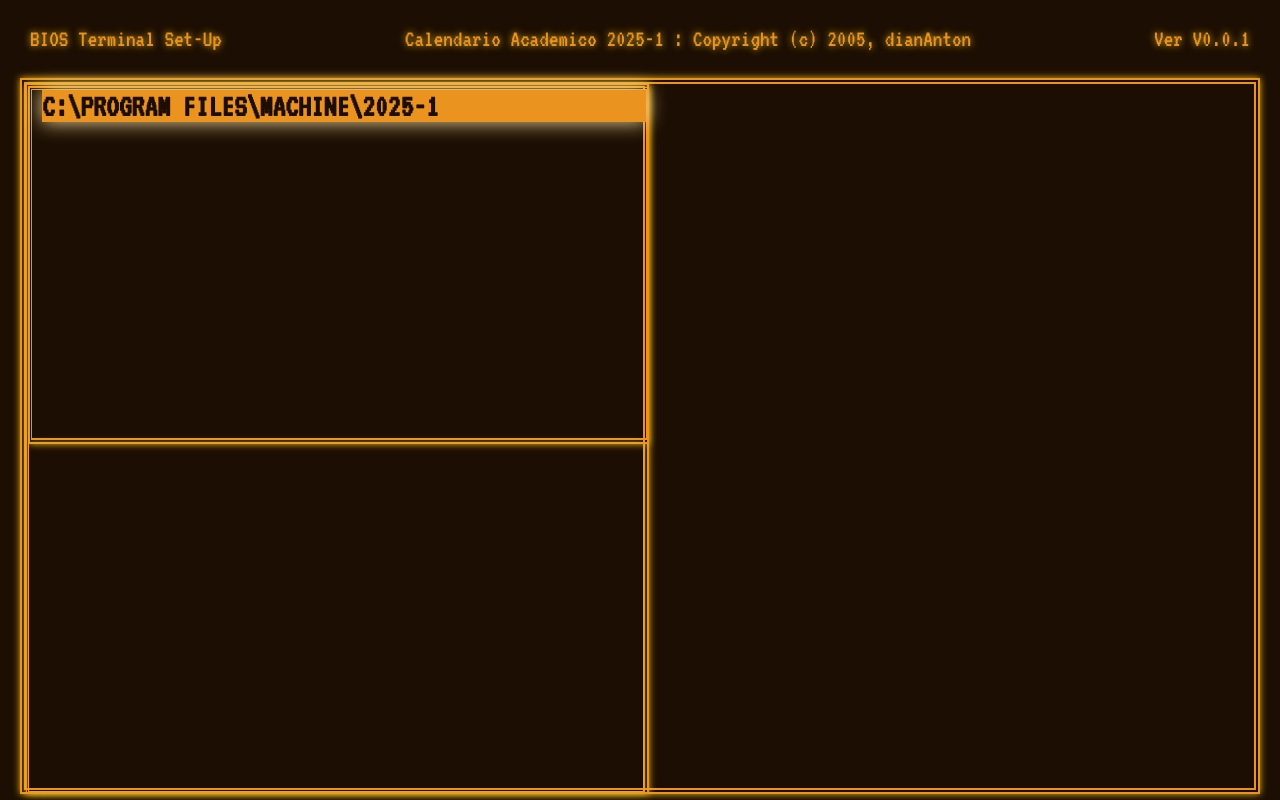
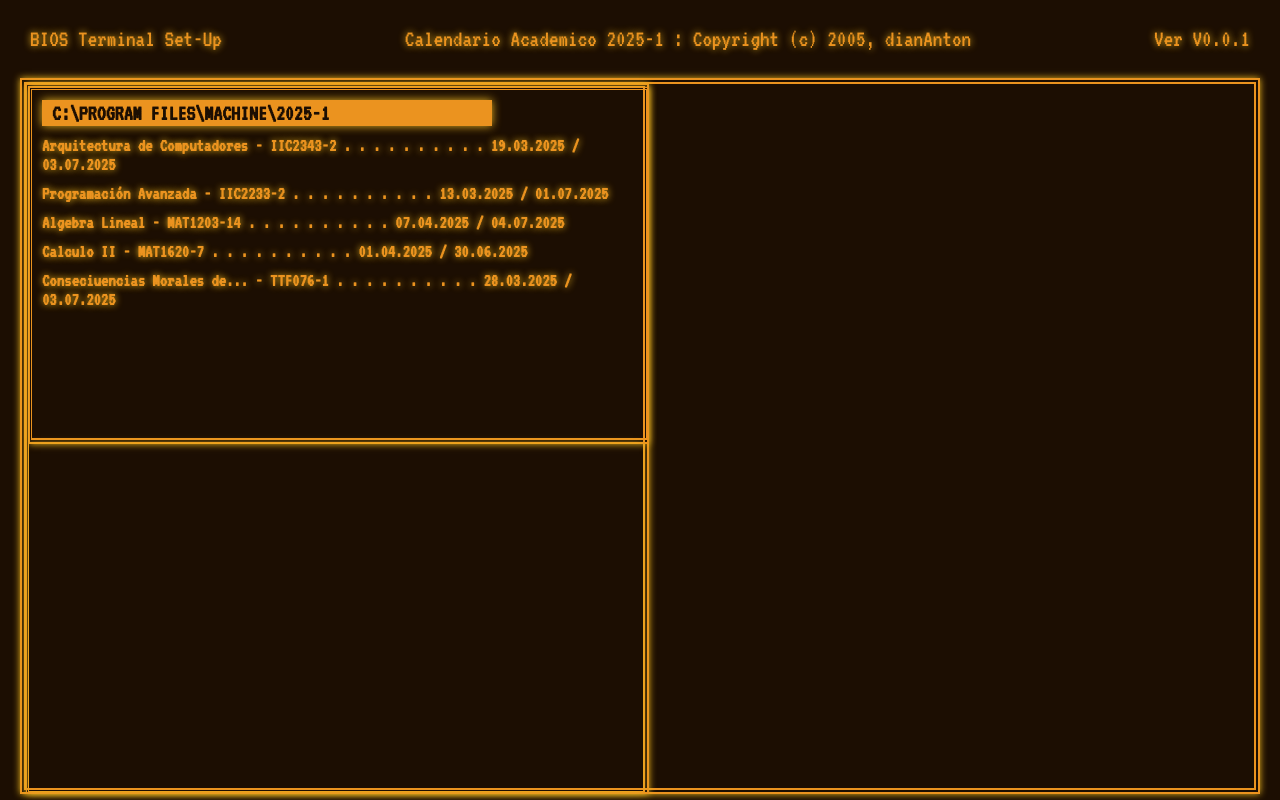
Before and after one commit to dianAnton/retro-terminal-style-web-project-img-to-ASCII, a plain HTML site: page index.html in a window 1280 px wide. Drawn offline with Linux system fonts and the light colour scheme.

Commit message:
13 de marzo, 2025 - First Container finish

```diff
--- a/assets/style.css
+++ b/assets/style.css
@@ -64,9 +64,18 @@ header {
 }
 
 #semester-route {
-    margin: 0 0 0 10px;
+    margin: 10px 0 0 10px;
     color: #1c0e02;
     background-color: #eb931f;
     text-shadow: none;
-    box-shadow: 0 0 20px #f5dd9c;
+    box-shadow: 0 0 10px #ebb51f;
+    padding: 2px 10px;
+    width: 70%;
+    font-size: 1.4rem;
 }
+
+.first-container-text {
+    font-size: 1.15rem;
+    margin: 10px 0 0 10px;
+    padding: 0;
+}
--- a/index.html
+++ b/index.html
@@ -23,6 +23,11 @@
             <div class="left-side">
                 <div class="first-container">
                     <h1 id="semester-route">C:\PROGRAM FILES\MACHINE\2025-1</h1>
+                    <h2 class="first-container-text">Arquitectura de Computadores - IIC2343-2 . . . . . . . . . . 19.03.2025 / 03.07.2025</h2>
+                    <h2 class="first-container-text">Programación Avanzada - IIC2233-2 . . . . . . . . . . 13.03.2025 / 01.07.2025</h2>
+                    <h2 class="first-container-text">Algebra Lineal - MAT1203-14 . . . . . . . . . . 07.04.2025 / 04.07.2025</h2>
+                    <h2 class="first-container-text">Calculo II - MAT1620-7 . . . . . . . . . . 01.04.2025 / 30.06.2025</h2>
+                    <h2 class="first-container-text">Conseciuencias Morales de... - TTF076-1 . . . . . . . . . . 28.03.2025 / 03.07.2025</h2>
                 </div>
                 <div class="second-container"></div>
             </div>
```
